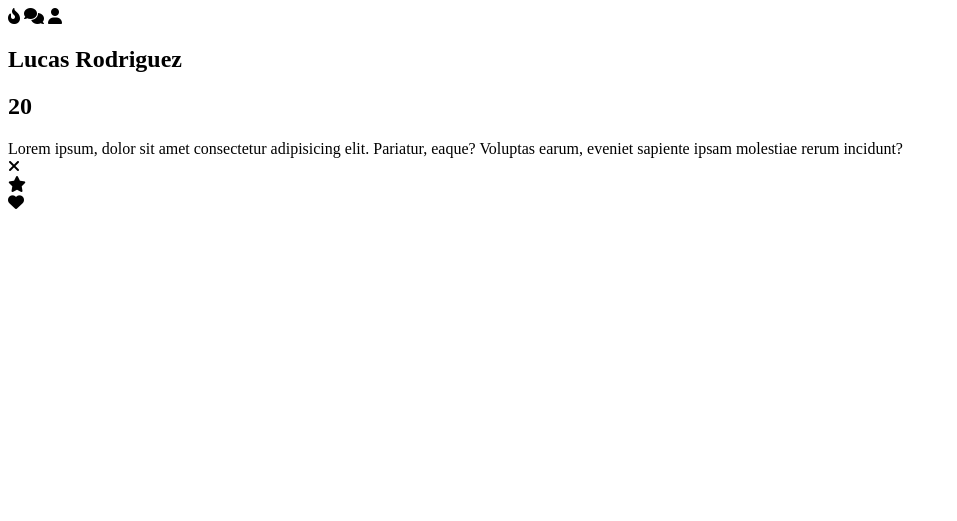
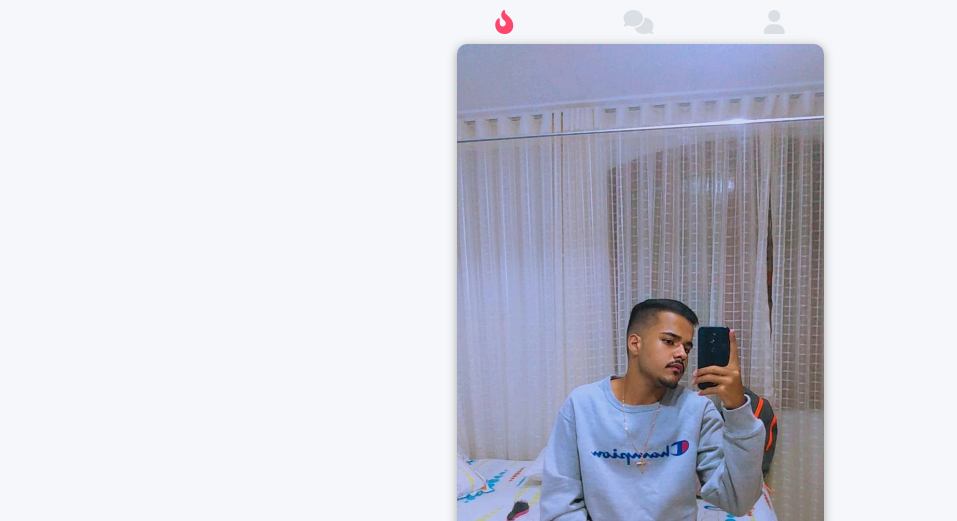
Before and after one commit to LucasFRodriguez/CloneTinder, a plain HTML site: page index.html in a window 1280 px wide. Shown: the top 521 px of the page, without its empty margins (0-957 px from the left). Drawn offline with Linux system fonts and the light colour scheme.

Commit message:
Finalização

```diff
--- a/css/style.css
+++ b/css/style.css
@@ -1,3 +1,141 @@
 * {
-    box-sizing: border-box;
+    box-sizing:border-box;
+    margin:0;
+    padding:0;
 }
+
+body {
+    background-color:#f5f7fa;
+    height:100vh;
+    width:100%;
+    font-family: 'Roboto', sans-serif;
+}
+
+/* Barra de navegação */
+
+.navbar {
+    display:flex;
+    width:100%;
+    justify-content:space-around;
+    padding:10px 0;
+    height:44px;
+}
+
+.navbar i {
+    font-size: 1.5rem;
+    color:#dadfe6;
+}
+
+.navbar i:nth-child(1){
+    color:#fe466d;
+}
+
+/* FOTOS E AÇÕES */
+
+.fotos-acoes{
+    height:calc(100vh - 44px);
+    display:flex;
+    flex-direction:column;
+    align-items:center;
+}
+
+.fotos{
+    width:98vw;
+    height:85vh;
+    background:url('../img/Eu.jpeg') center center/cover;
+    border-radius:10px;
+    display:flex;
+    align-items:flex-end;
+    color:#eee;
+    box-shadow:0 2px 10px 0 rgba(136, 136, 136, 0.77);
+}
+
+.fotos-texto{
+    padding:15px;
+    background: rgb(2, 0, 36);
+    background: rgb(2, 0, 36);
+    background: linear-gradient(
+        180deg,
+        rgba(2, 0, 36, 1) 0%,
+        rgba(35, 34, 65, 0) 0%,
+        rgba(0, 0, 0, 0.7) 52%
+    );
+    border-radius:10px;
+}
+
+.idade-nome{
+    display:flex;
+    align-items:center;
+    margin-bottom:6px;
+    font-size:1.4rem;
+}
+
+.idade-nome h2:nth-child(2){
+    margin-left:10px;
+    font-weight:500;
+}
+
+.bio{
+    line-height:1.7rem;
+    font-size:1.1rem;
+    font-weight:500;
+}
+
+/* AÇÕES */
+.acoes{
+    display:flex;
+    flex:auto;
+    align-items:center;
+    margin:1rem 0;
+
+}
+
+
+.acao{
+    background:#fff;
+    box-shadow:0 2px 6px 0 rgba(112, 125, 134, 0.14) ;
+    height:60px;
+    width:60px;
+    display:flex;
+    align-items:center;
+    justify-content:center;
+    border-radius:50%;
+    font-size:2rem;
+    transition: transform 500ms ease;
+}
+
+.acao:hover{
+    cursor:pointer;
+    transform:scale(1.1);
+}
+
+.acoes .acao:nth-child(1){
+    color:#fd5068;
+}
+
+.acoes .acao:nth-child(2){
+    margin:0 1rem;
+    color:#2bd1ff;
+    height:48px;
+    width:48px;
+    font-size:1.5rem;
+
+}
+
+.acoes .acao:nth-child(3){
+    color:#1be4a1;
+}
+
+
+/* desktop */
+@media (min-width:1025px){
+    .fotos{
+        width:367px;
+        height:684px;
+    }
+
+    .navbar{
+        width:400px;
+        margin:auto;
+    }
+}
--- a/index.html
+++ b/index.html
@@ -5,6 +5,9 @@
     <meta http-equiv="X-UA-Compatible" content="IE=edge">
     <meta name="viewport" content="width=device-width, initial-scale=1.0">
     <link rel="stylesheet" href="css/style.css">
+    <link href="https://fonts.googleapis.com/css2?family=Roboto&display=swap" rel="stylesheet">
+    <link rel="preconnect" href="https://fonts.gstatic.com" crossorigin>
+    <link rel="preconnect" href="https://fonts.googleapis.com">
     <title>Clone Tinder</title>
 </head>
 <body>
```
Also changed, not shown: img/Eu.jpeg (added).
